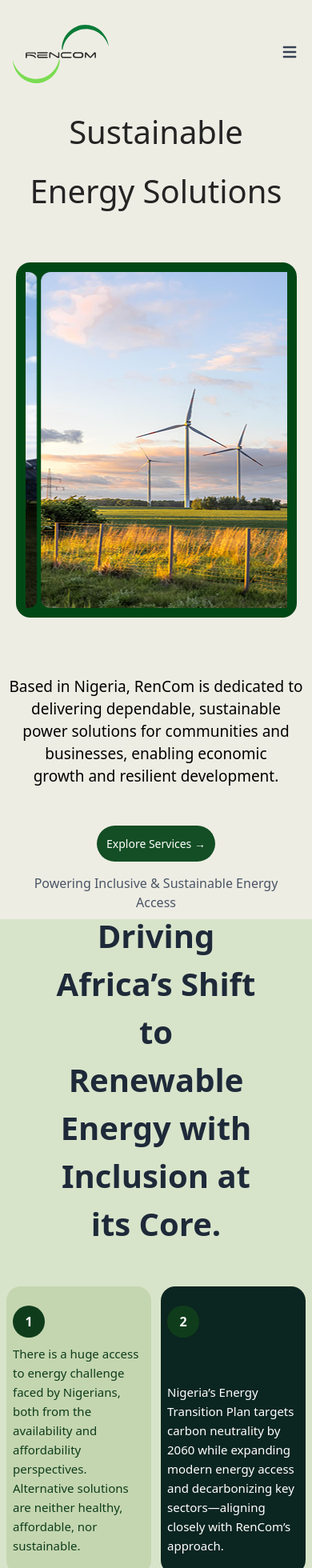
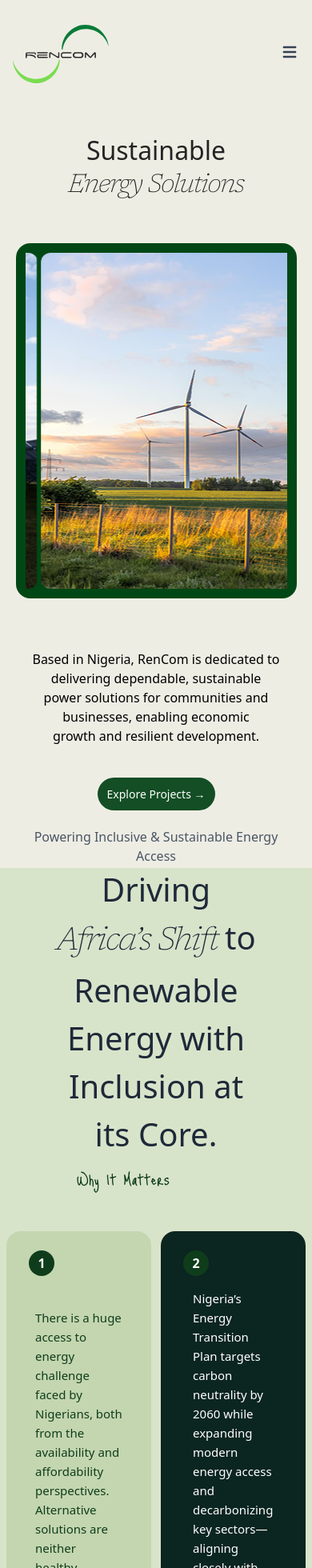
Before and after one commit to elumeluwebster/rencom, a Next.js app: page /home in a window 390 px wide. Shown: the top 1960 px of the page at 80% size. Built offline with nearby package versions, Linux system fonts and the light colour scheme.

Commit message:
clean up commit

```diff
--- a/src/app/Contact-us/page.tsx
+++ b/src/app/Contact-us/page.tsx
@@ -11,7 +11,7 @@ export default function Contact() {
         <section className="relative h-auto mt-20 mb-24 px-4 sm:px-6 md:px-28 pb-40">
           <div className="flex flex-col md:flex-row gap-12 md:gap-16">
             <div className="flex-1 flex flex-col gap-4  ">
-              <p className=" tex-[16px] text-[#0F3D1C]">Partner With Us</p>
+              <p className="text-[16px] text-[#0F3D1C]">Partner With Us</p>
               <h2 className="text-2xl sm:text-3xl md:text-4xl font-regular text-[#0F3D1C] leading-snug">
                 Let’s Power <br />
                 Change Together{" "}
@@ -103,7 +103,8 @@ export default function Contact() {
                     <textarea
                       placeholder="Type your message here..."
                       className="w-full p-3 border border-[#EDEDED]  resize-none bg-[#F4F3EA] text-black  rounded-[16px]"
-                      rows={8}></textarea>
+                      rows={8}
+                    ></textarea>
                   </label>
 
                   <label className="flex items-center w-full space-x-2">
@@ -124,7 +125,8 @@ export default function Contact() {
 
                     <button
                       type="submit"
-                      className="bg-[#B6E400] cursor-pointer text-black text-[13px] p-3 rounded-[32px] w-[200px] sm:w-auto">
+                      className="bg-[#B6E400] cursor-pointer text-black text-[13px] p-3 rounded-[32px] w-[200px] sm:w-auto"
+                    >
                       Send message{" "}
                     </button>
                   </div>
--- a/src/app/home/page.tsx
+++ b/src/app/home/page.tsx
@@ -1,58 +1,74 @@
+"use client";
 import React from "react";
 import Image from "next/image";
+import { useRouter } from "next/navigation";
 
 import AutoCarousel from "@/components/Autocarousel";
 import HeaderDark from "@/components/header-dark";
 import Carousel from "@/components/carousel";
 
 const Home = () => {
+  const route = useRouter();
+  const handleProjects = () => {
+    route.push("/projects-impact");
+  };
   return (
     <div>
       <HeaderDark />
-      <section className="min-h-screen w-full flex flex-col items-center py-4">
-        <div className="flex text-[40px] sm:text-[68px] sm:w-[40%] text-center leading-[74px] text-[#242424] p-3 font-light">
+      <section className="min-h-screen w-full mt-10 flex flex-col items-center py-4">
+        <div className="w-full px-4 sm:w-[40%] text-[32px] sm:text-[68px] text-center leading-tight text-[#242424] p-3 font-geist font-extralight">
           <h2>
             Sustainable <br />
-            <span>Energy Solutions</span>
+            <span className="font-thin font-newsreader italic tracking-tighter">
+              Energy Solutions
+            </span>
           </h2>
         </div>
         <AutoCarousel />
-        <p className="text-center font-light text-[19px] my-8 leading-[28px] ">
+        <p className="text-center font-geist font-extralight text-[16px] sm:text-[19px] px-4 my-6 leading-[24px] sm:leading-[28px]">
           Based in Nigeria, RenCom is dedicated to delivering dependable,
           sustainable <br />
           power solutions for communities and businesses, enabling economic{" "}
           <br />
           growth and resilient development.
         </p>
-        <button className="bg-[#134E24] p-3 font-medium text-[14px] rounded-[30px] text-white my-4">
-          Explore Services →{" "}
+        <button
+          className="bg-[#134E24] font-geist font-medium px-3 py-2.5  cursor-pointer text-[14px] rounded-[30px] text-white my-4"
+          onClick={handleProjects}
+        >
+          Explore Projects →{" "}
         </button>{" "}
       </section>
 
       <section className="h-screen w-full mt-10 flex flex-col items-center justify-center bg-[#D8E4CA]">
         <div className="flex flex-col items-center w-[80%] text-center">
-          <p className="text-gray-600">
+          <p className="text-gray-600 font-geist font-medium">
             Powering Inclusive & Sustainable Energy Access
           </p>
-          <h2 className="text-[40px] font-bold  w-[80%] text-center text-gray-800">
-            Driving <span>Africa’s Shift </span> to Renewable <br />
+          <h2 className="text-[40px] font-extralight font-geist  w-[80%] text-center text-gray-800">
+            Driving{" "}
+            <span className="font-newsreader italic tracking-tighter">
+              Africa’s Shift{" "}
+            </span>{" "}
+            to Renewable <br />
             Energy with Inclusion at its Core.{" "}
           </h2>
         </div>
 
-        <div className="w-full ml-20">
-          <p className=" text-start hidden sm:block md:hidden lg:block">
+        <div className="w-full mt-4 ml-48 justify-start">
+          {/* <p className="text-start hidden sm:block md:hidden lg:block">
             Why It Matters
-          </p>
+          </p> */}
+          <img src="/assets/icons/why-it-matters.svg" alt="why it matters" />
         </div>
 
         <div className="mt-10 w-full sm:w-full md:w-[60%] h-[450px] bg-[#D8E4CA] flex flex-col sm:flex-row gap-3 rounded-[18px] p-2">
           <div className="flex sm:w-[44%] md:w-[44%] lg:w-[44%] w-full flex-row sm:flex-col md:flex-col lg:flex-col gap-3">
             <div className="flex-1 relative px-2 py-6 rounded-[18px] flex flex-col justify-between bg-[#C4D6B0]">
-              <div className="flex items-center justify-center w-10 h-10 rounded-full bg-[#0F3D1C] text-white font-bold">
+              <div className="flex items-center ml-5 justify-center w-8 h-8 rounded-full bg-[#0F3D1C] text-white font-bold">
                 1
               </div>
-              <p className="text-[#0F3D1C] text-[15px] leading-[24px] mt-2">
+              <p className="text-[#0F3D1C] text-[15px] px-7 leading-[24px] mt-2">
                 There is a huge access to energy challenge faced by Nigerians,
                 both from the availability and affordability perspectives.
                 Alternative solutions are neither healthy, affordable, nor
@@ -63,18 +79,19 @@ const Home = () => {
                 alt="Clean Cooking Solutions"
                 width={100}
                 height={100}
-                className=" absolute left-[-150px] bottom-[100px]"
+                className="absolute left-[-150px] bottom-[100px]"
               />
             </div>
 
             <div className="flex-1 px-2 py-6 rounded-[18px] flex flex-col justify-between bg-[#0B2520]">
-              <div className="flex items-center justify-center w-10 h-10 rounded-full bg-[#0F3D1C] text-white font-bold">
+              <div className="flex items-center ml-5 mb-2 justify-center w-8 h-8 rounded-full bg-[#0F3D1C] text-white font-bold">
                 2
               </div>
-              <p className="text-white text-[15px] mt-2 leading-[24px]">
-                Nigeria’s Energy Transition Plan targets carbon neutrality by
-                2060 while expanding modern energy access and decarbonizing key
-                sectors—aligning closely with RenCom’s approach.
+              <p className="text-white font-light text-[15px] px-8 mt-2 leading-[24px]">
+                Nigeria’s Energy Transition Plan targets <br /> carbon
+                neutrality by 2060 while expanding <br /> modern energy access
+                and decarbonizing <br /> key sectors—aligning closely with{" "}
+                <br /> RenCom’s approach.
               </p>
             </div>
           </div>
@@ -82,7 +99,7 @@ const Home = () => {
           <div className="flex-1 h-full rounded-[18px] p-2 bg-[#A4C085] relative flex items-center justify-start">
             <div className="w-[60%] h-full">
               <Image
-                src="/assets/images/clean-cooking-solutions.png"
+                src="/assets/images/storage.png"
                 alt="Clean Cooking Solutions"
                 width={200}
                 height={200}
@@ -90,8 +107,8 @@ const Home = () => {
               />
             </div>
 
-            <div className="absolute bottom-[4%]  left-[70px] bg-white rounded-lg shadow-lg w-[80%] p-4 flex flex-col gap-3">
-              <div className="flex items-center justify-center w-10 h-10 rounded-full bg-[#0F3D1C] text-white font-bold">
+            <div className="absolute bottom-[4%] left-[70px] bg-[#C4D6B0] rounded-lg shadow-lg w-[80%] p-4 flex flex-col gap-3">
+              <div className="flex items-center justify-center w-8 h-8 rounded-full bg-[#0F3D1C] text-white font-bold">
                 3
               </div>
 
@@ -106,21 +123,27 @@ const Home = () => {
         </div>
       </section>
 
-      <section className="bg-[url('/assets/images/2-girls.png')] bg-cover bg-center bg-no-repeat h-[70vh] w-full flex flex-col justify-center items-center mt-60 sm:mt-0 md:mt-0 lg:mt-0">
+      <section className="bg-[url('/assets/images/2-girls.png')] bg-cover bg-center bg-no-repeat min-h-[500px] sm:h-[70vh] w-full flex flex-col justify-center items-center mt-32 sm:mt-0">
         <div className="flex h-full w-[80%] flex-col items-center justify-center text-center px-4">
           <h2 className="font-medium leading-[22px] text-[16px] text-white">
             We love women
           </h2>
 
-          <p className="font-light text-[30px] leading-[100%] mt-2 text-white">
-            We approach every project with a gender lens to ensure women are
-            actively included as primary beneficiaries of the work we do - in
+          <p className="text-white text-[18px] sm:text-[30px] font-geist font-extralight leading-[28px] sm:leading-[100%] mt-4 px-4">
+            We approach every project with a gender lens to ensure{" "}
+            <span className="font-newsreader italic font-extralight">
+              women are <br /> actively
+            </span>{" "}
+            included as primary beneficiaries of the work we do - in <br />
             communities, in business and for work.
           </p>
 
-          <div className="mt-8 flex ">
-            <button className="bg-[#E1FCAD] p-2 font-normal text-[15px] rounded-[30px] hover:bg-[#122023] text-black">
-              View Leadership{" "}
+          <div className="mt-8 gap-1.5 flex">
+            <button
+              onClick={handleProjects}
+              className="bg-[#E1FCAD] px-5 py-2 font-normal text-[15px] rounded-[30px] hover:bg-[#122023] text-black"
+            >
+              View Projects{" "}
             </button>
             <button className="w-12 h-12 flex items-center justify-center bg-[#E1FCAD] rounded-full hover:bg-[#122023] transition-colors duration-300">
               <Image
@@ -135,13 +158,13 @@ const Home = () => {
       </section>
 
       <section className="h-screen w-full flex flex-col items-center ">
-        <div className=" w-[80%] flex justify-start pt-20 pl-2">
+        <div className="w-[80%] flex justify-start pt-20 pl-2">
           <div className="sm:w-[35%] w-full flex flex-col ">
             <div className="flex items-center gap-2 mb-2">
               <div className="w-[8px] h-[8px] bg-[#30303070] rounded-full" />
               <h2>RenCom</h2>
             </div>
-            <p className=" text-[38px] font-normal ">What We Offer</p>
+            <p className="text-[38px] font-normal ">What We Offer</p>
             <p className="text-[16px] text-[#383838CC] font-light leading-[26px]">
               Innovative, affordable, and <span>people-centered </span>
               approaches to Africa’s energy transition.
--- a/src/app/page.tsx
+++ b/src/app/page.tsx
@@ -13,21 +13,20 @@ const Landing = () => {
         </div>
 
         <div className="flex h-full w-full flex-col items-center justify-center text-center px-4">
-          <h2 className="text-[73px] text-white leading-[83px] font-bold">
-            Sustainable Energy <br />
-            Solutions
+          <h2 className="text-[73px] font-geist font-normal text-white leading-[83px]">
+            Sustainable <br /> Energy Solutions
           </h2>
 
-          <p className="mt-6 max-w-2xl text-white text-lg">
+          <p className="font-geist font-extralight mt-6 max-w-2xl text-white text-lg">
             Based in Nigeria, RenCom is dedicated to delivering dependable,
             sustainable power solutions for communities and businesses, enabling
             economic growth and resilient development.
           </p>
 
           <div className="mt-8 flex gap-1.5">
-            <button className="bg-[#E1FCAD] px-6 py-2 rounded-[30px] hover:bg-[#0B2520] hover:text-[#fff] cursor-pointer">
+            <div className="bg-[#E1FCAD] px-6 py-3 rounded-[30px]">
               Explore More
-            </button>
+            </div>
             <button className="w-12 h-12 flex items-center justify-center bg-[#E1FCAD] rounded-full transition-colors duration-300">
               <Image
                 src="/assets/icons/down-right-arrow.svg"
@@ -79,7 +78,7 @@ const Landing = () => {
                 alt="Clean Cooking Solutions"
                 width={100}
                 height={100}
-                className=" absolute left-[-150px] bottom-[100px]"
+                className="absolute left-[-150px] bottom-[100px]"
               />
             </div>
 
@@ -151,13 +150,13 @@ const Landing = () => {
       </section>
 
       <section className="h-screen w-full flex flex-col items-center ">
-        <div className=" w-[80%] flex justify-start pt-20 pl-2">
+        <div className="w-[80%] flex justify-start pt-20 pl-2">
           <div className="sm:w-[35%] w-full flex flex-col ">
             <div>
               <div className="w-[8px] h-[8px] rounded-full"></div>
               <h2>RenCom</h2>
             </div>
-            <p className=" text-[38px] font-normal ">What We Offer</p>
+            <p className="text-[38px] font-normal ">What We Offer</p>
             <p className="text-[16px] font-light leading-[26px]">
               Innovative, affordable, and <span>people-centered </span>
               approaches to Africa’s energy transition.
--- a/src/components/Autocarousel.tsx
+++ b/src/components/Autocarousel.tsx
@@ -21,7 +21,7 @@ export default function AutoCarousel() {
         alt="sliderImages"
         width={300}
         height={200}
-        className=" absolute -z-10 top-[-170px] right-30 hidden sm:block"
+        className="absolute -z-10 top-[-170px] right-30 hidden sm:block"
       />
       <div className="w-[90%] bg-[#014715] flex justify-center rounded-[18px] p-3 ">
         <div className="overflow-hidden px-2">
--- a/src/components/footer.tsx
+++ b/src/components/footer.tsx
@@ -2,7 +2,7 @@ import React from "react";
 
 const Footer = () => {
   return (
-    <footer className="bg-[#0B2E15] mt-0 py-8">
+    <footer className="bg-[#0B2E15] font-geist mt-0 py-8">
       <div className="px-2 max-w-screen-xl mx-auto">
         <hr className="border-none h-[0.5px] mt-10 bg-[#134E24] mb-6" />
 
--- a/src/components/header-dark.tsx
+++ b/src/components/header-dark.tsx
@@ -31,7 +31,7 @@ const HeaderDark = () => {
             </Link>
           </div>
 
-          <div className="bg-white hidden md:flex items-center py-3 px-8 rounded-xl">
+          <div className="bg-white hidden md:flex items-center py-3 px-8 rounded-xl font-regular font-questrial">
             <div className="flex items-baseline space-x-8">
               <Link
                 href="/home"
--- a/src/components/header-light.tsx
+++ b/src/components/header-light.tsx
@@ -31,7 +31,7 @@ const HeaderLight = () => {
             </Link>
           </div>
 
-          <div className="bg-white hidden md:flex items-center py-3 px-8 rounded-xl">
+          <div className="bg-white hidden md:flex items-center py-3 px-8 rounded-xl font-normal font-questrial">
             <div className="flex items-baseline space-x-8">
               <Link
                 href="/home"
```
Also changed, not shown: src/app/landing/page.tsx (+4 -4 lines).
